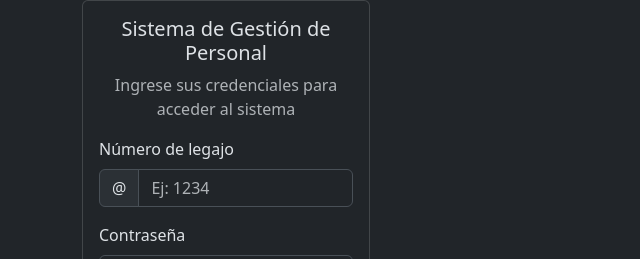
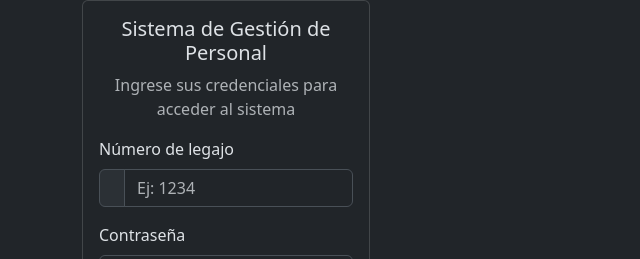
Before and after one commit to LuuRuiz17/GestionDePersonal-AdR-TFI, a React (Vite) app: page / in a window 1280 px wide. Shown: the top 259 px of the page, without its empty margins (0-640 px from the left). Built offline with nearby package versions, Linux system fonts and the light colour scheme.

Commit message:
instalo la libreria de bootstrap icon para agregar iconos al login

```diff
--- a/src/components/LoginEmpleados.jsx
+++ b/src/components/LoginEmpleados.jsx
@@ -16,7 +16,7 @@ const LoginEmpleados = () => {
               <Form.Group className="mb-3" controlId="formBasicEmail">
                 <Form.Label>Número de legajo</Form.Label>
                 <InputGroup className="mb-3">
-                  <InputGroup.Text id="basic-addon1">@</InputGroup.Text>
+                  <InputGroup.Text id="basic-addon1"><i class="bi bi-people"></i></InputGroup.Text>
                   <Form.Control
                     placeholder="Ej: 1234"
                     aria-label="Username"
```
Also changed, not shown: 1 other file (tests, documents, lock files or other folders).
